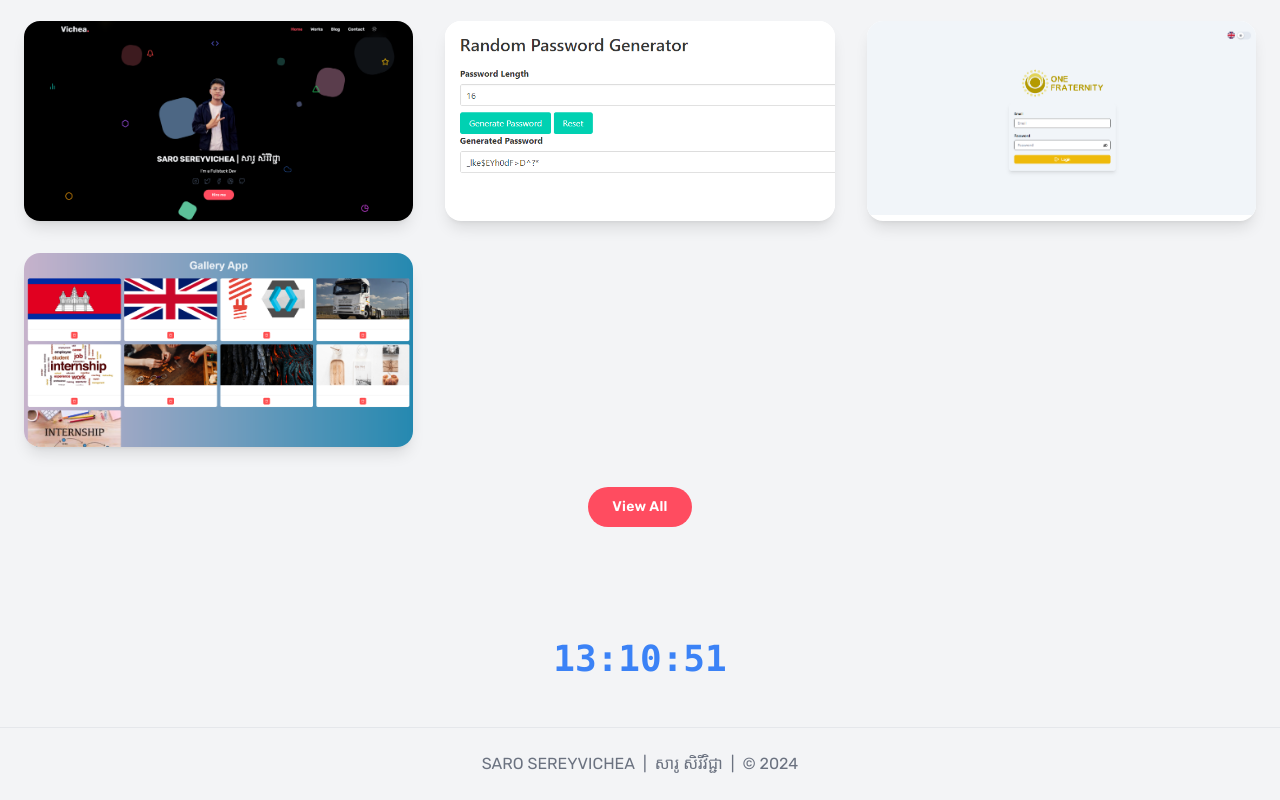
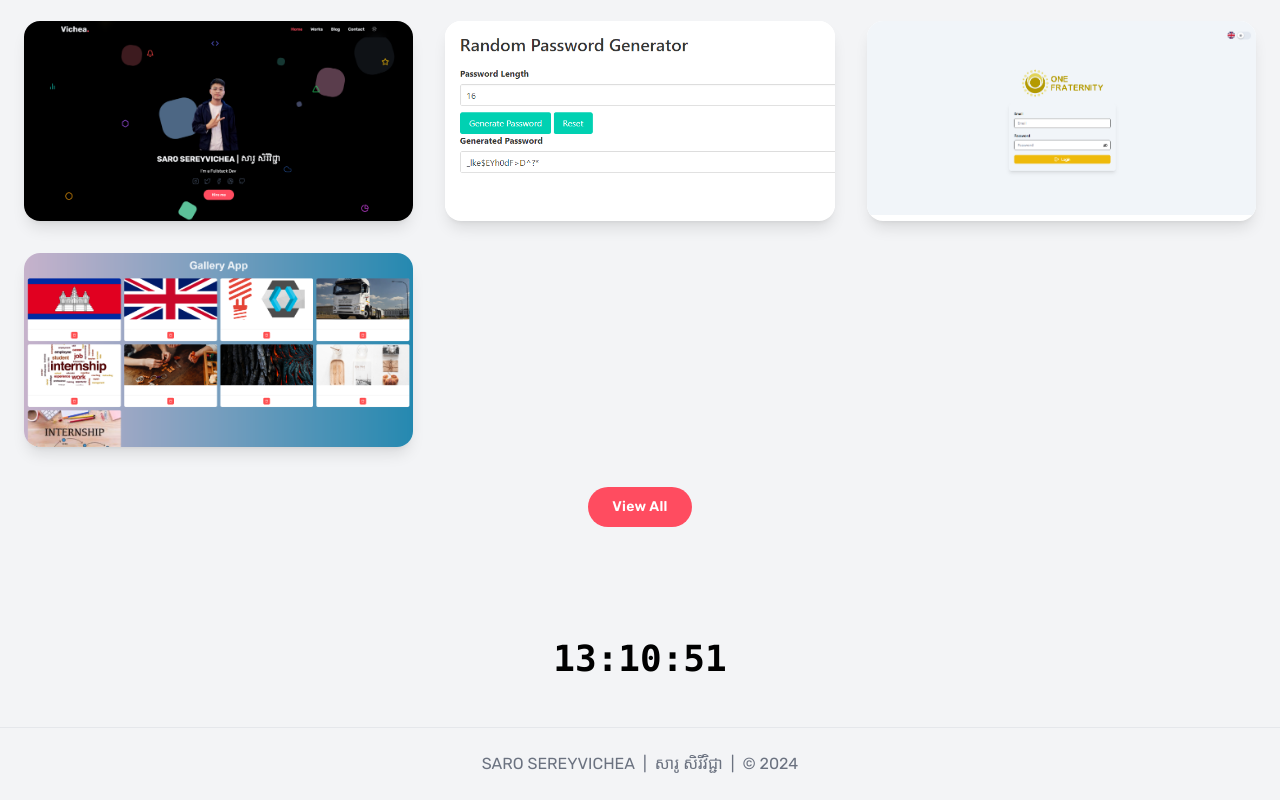
Before and after one commit to vicheaa/next-portfolio, a Next.js app: page / in a window 1280 px wide. Shown: the part 3075-3875 px from the top of the page. Built offline with nearby package versions, Linux system fonts and the light colour scheme; a web font is replaced by a local one.

Commit message:
update clock

```diff
--- a/src/components/shared/Clock.tsx
+++ b/src/components/shared/Clock.tsx
@@ -21,7 +21,7 @@ const Clock: React.FC = () => {
   }, []);
 
   return (
-    <div className="text-4xl font-bold font-mono text-center my-12 text-blue-500">
+    <div className="text-4xl font-bold font-mono text-center my-12 text-black dark:text-gray-100">
       {time || "Loading..."}
     </div>
   );
```
